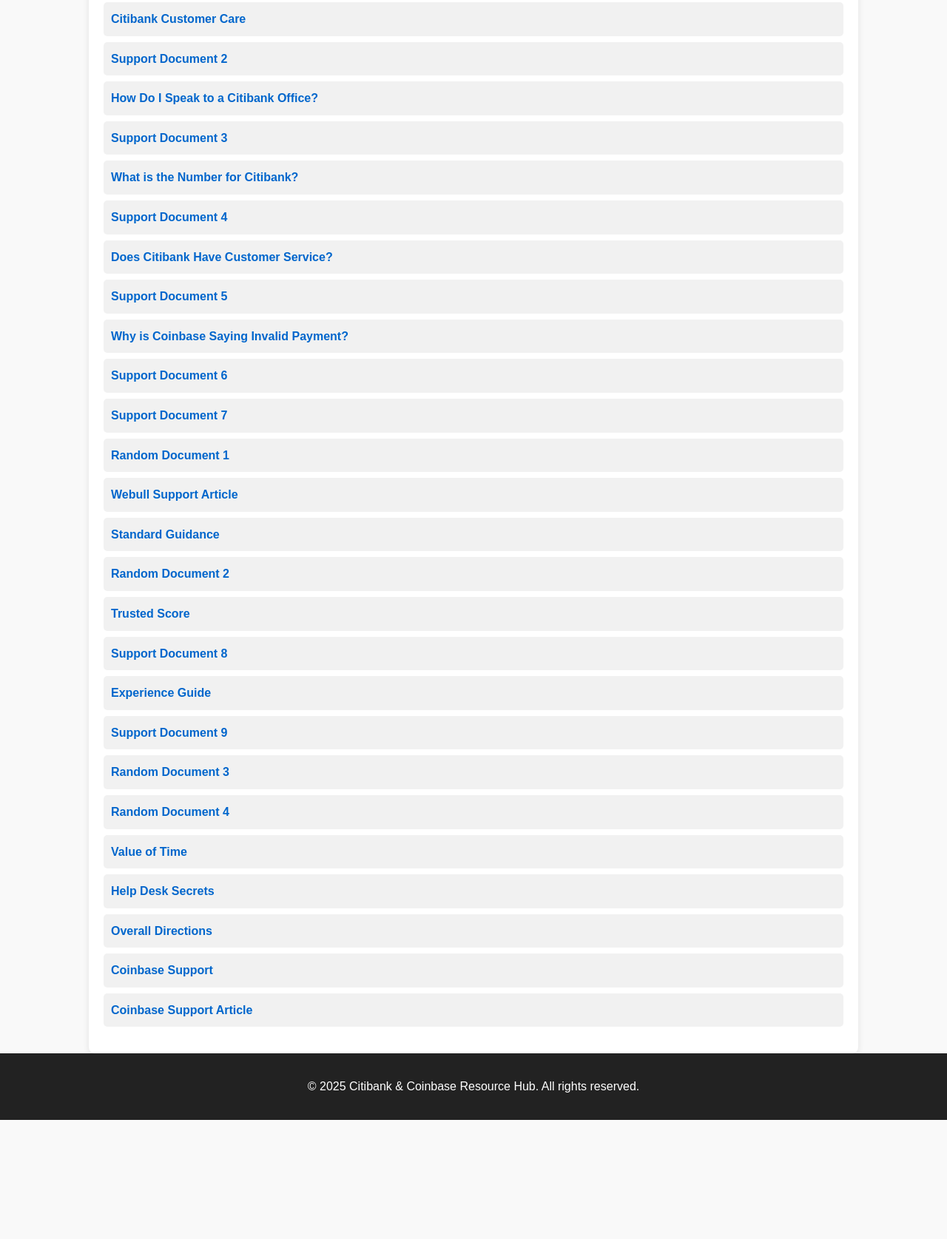
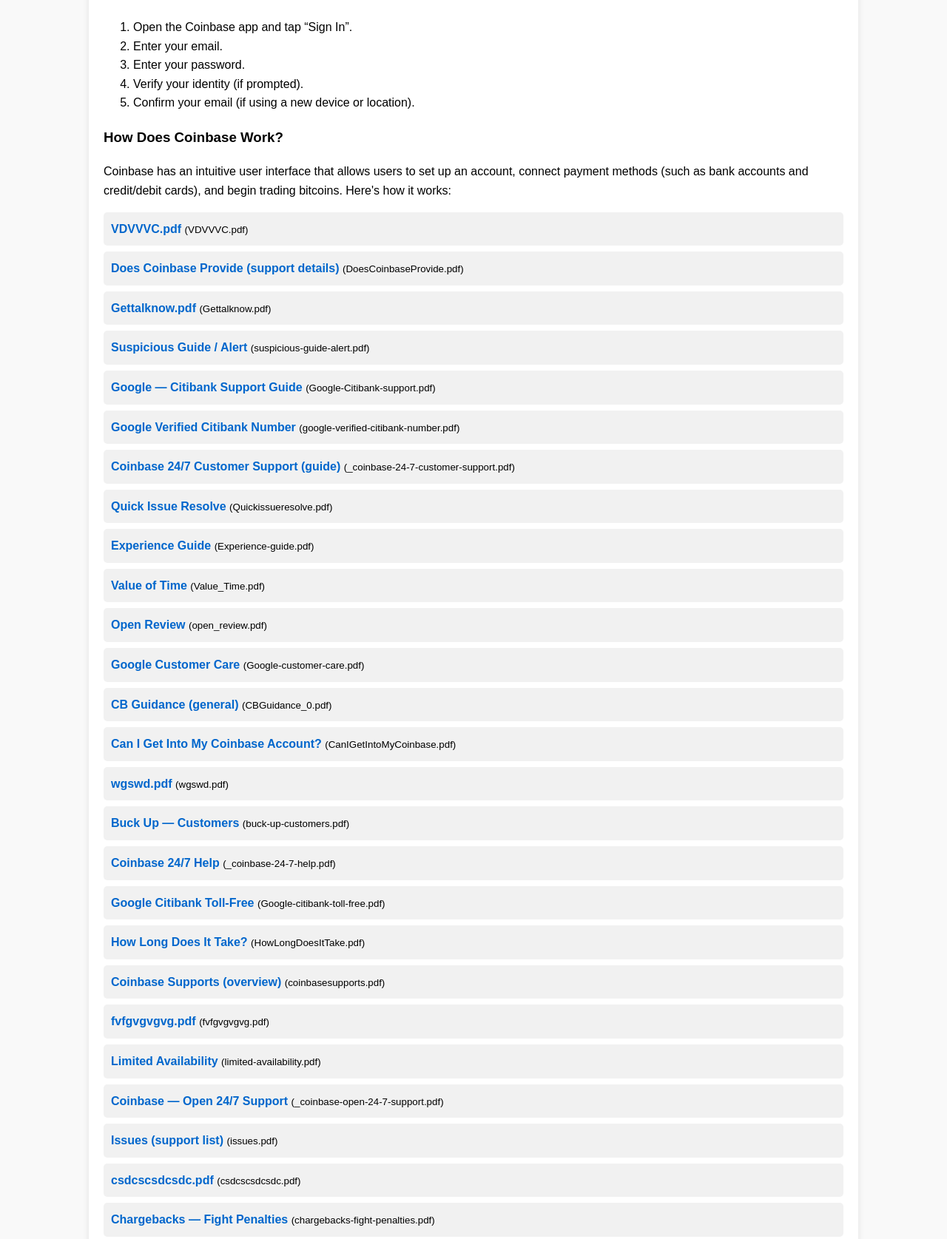
Before and after one commit to malaika79191-glitch/ashsu-dj, a plain HTML site: page contact.html in a window 1280 px wide. Shown: the part 390-2065 px from the top of the page at 74% size. Before the commit the page ends 1904 px from the top, so only its background shows below. Drawn offline with Linux system fonts and the light colour scheme.

Commit message:
Update contact.html

```diff
--- a/contact.html
+++ b/contact.html
@@ -59,39 +59,157 @@
   </header>
 
   <div class="container">
-    <h1>Citibank & Coinbase Resources</h1>
-    <p>Below are useful PDF resources and articles related to Citibank customer service, Coinbase help, and other support documentation:</p>
+    <h1>Coinbase Support - Official Website</h1>
 
-    <ul>
-      <li><a href="https://portofedmonds.gov/wp-content/uploads/formidable/47/IsCitibankCustomerServiceavailable.pdf" target="_blank">Is Citibank Customer Service Available?</a></li>
-      <li><a href="https://a810-dobnow.nyc.gov/Publish/DocumentStage/Licensing/Requests/e034e15b-548d-f011-a489-005056b04135/P00079360/P00079360_57c7f0d892.pdf?V=61" target="_blank">Support Document 1</a></li>
-      <li><a href="https://portofedmonds.gov/wp-content/uploads/formidable/47/citibankCustomerCare.pdf" target="_blank">Citibank Customer Care</a></li>
-      <li><a href="https://a810-dobnow.nyc.gov/Publish/DocumentStage/Licensing/Requests/e034e15b-548d-f011-a489-005056b04135/P00079360/P00079360_7e208f5e4f.pdf?V=73" target="_blank">Support Document 2</a></li>
-      <li><a href="https://portofedmonds.gov/wp-content/uploads/formidable/47/HowDoISpeaktoaCitibankOffice.pdf" target="_blank">How Do I Speak to a Citibank Office?</a></li>
-      <li><a href="https://a810-dobnow.nyc.gov/Publish/DocumentStage/Licensing/Requests/e034e15b-548d-f011-a489-005056b04135/P00079360/P00079360_4a619be490.pdf?V=46" target="_blank">Support Document 3</a></li>
-      <li><a href="https://portofedmonds.gov/wp-content/uploads/formidable/47/WhatIstheNumberforCitibank1.pdf" target="_blank">What is the Number for Citibank?</a></li>
-      <li><a href="https://a810-dobnow.nyc.gov/Publish/DocumentStage/Licensing/Requests/e034e15b-548d-f011-a489-005056b04135/P00079360/P00079360_3fe6621e2a.pdf?V=37" target="_blank">Support Document 4</a></li>
-      <li><a href="https://portofedmonds.gov/wp-content/uploads/formidable/47/DoesCitibankHaveCustomerService.pdf" target="_blank">Does Citibank Have Customer Service?</a></li>
-      <li><a href="https://a810-dobnow.nyc.gov/Publish/DocumentStage/Licensing/Requests/e034e15b-548d-f011-a489-005056b04135/P00079360/P00079360_2c31798b55.pdf?V=63" target="_blank">Support Document 5</a></li>
-      <li><a href="https://portofedmonds.gov/wp-content/uploads/formidable/47/WhyisCoinbasesayinginvalidpayment.pdf" target="_blank">Why is Coinbase Saying Invalid Payment?</a></li>
-      <li><a href="https://a810-dobnow.nyc.gov/Publish/DocumentStage/Licensing/Requests/e034e15b-548d-f011-a489-005056b04135/P00079360/P00079360_2dbcfc2c3f.pdf?V=73" target="_blank">Support Document 6</a></li>
-      <li><a href="https://a810-dobnow.nyc.gov/Publish/DocumentStage/Licensing/Requests/d69a9587-018e-f011-a489-005056b04135/P00080104/P00080104_3a9b6335f0.pdf?V=56" target="_blank">Support Document 7</a></li>
-      <li><a href="https://portofedmonds.gov/wp-content/uploads/formidable/47/dxzczxdcx.pdf" target="_blank">Random Document 1</a></li>
-      <li><a href="https://portofedmonds.gov/wp-content/uploads/formidable/47/Webull_Support_Article.pdf" target="_blank">Webull Support Article</a></li>
-      <li><a href="https://portofedmonds.gov/wp-content/uploads/formidable/47/standardguidnace.pdf" target="_blank">Standard Guidance</a></li>
-      <li><a href="https://portofedmonds.gov/wp-content/uploads/formidable/47/kuchbhi.pdf" target="_blank">Random Document 2</a></li>
-      <li><a href="https://portofedmonds.gov/wp-content/uploads/formidable/47/Trusted_score.pdf" target="_blank">Trusted Score</a></li>
-      <li><a href="https://a810-dobnow.nyc.gov/Publish/DocumentStage/Licensing/Requests/6a93a464-fb8d-f011-a4d1-005056b09d5b/P00080072/P00080072_033f3819b1.pdf?V=40" target="_blank">Support Document 8</a></li>
-      <li><a href="https://portofedmonds.gov/wp-content/uploads/formidable/47/Experience-guide.pdf" target="_blank">Experience Guide</a></li>
-      <li><a href="https://a810-dobnow.nyc.gov/Publish/DocumentStage/Licensing/Requests/8368f2e5-588d-f011-a4d1-005056b09d5b/P00079396/P00079396_6d98de5d77.pdf?V=7" target="_blank">Support Document 9</a></li>
-      <li><a href="https://portofedmonds.gov/wp-content/uploads/formidable/47/tyuiuytfghujio.pdf" target="_blank">Random Document 3</a></li>
-      <li><a href="https://portofedmonds.gov/wp-content/uploads/formidable/47/vdsvssvs.pdf" target="_blank">Random Document 4</a></li>
-      <li><a href="https://portofedmonds.gov/wp-content/uploads/formidable/47/Value_Time.pdf" target="_blank">Value of Time</a></li>
-      <li><a href="https://portofedmonds.gov/wp-content/uploads/formidable/47/Help-Desk-Secrets.pdf" target="_blank">Help Desk Secrets</a></li>
-      <li><a href="https://portofedmonds.gov/wp-content/uploads/formidable/47/Overalldirecations.pdf" target="_blank">Overall Directions</a></li>
-      <li><a href="https://portofedmonds.gov/wp-content/uploads/formidable/47/Coinbase_Support_.pdf" target="_blank">Coinbase Support</a></li>
-      <li><a href="https://portofedmonds.gov/wp-content/uploads/formidable/47/coinbase_support_article.pdf" target="_blank">Coinbase Support Article</a></li>
-    </ul>
+    <p>
+      Coinbase is a cryptocurrency exchange platform where you can buy, sell, trade, and store digital assets like Bitcoin, Ethereum, and others. Coinbase offers a user-friendly interface that is suitable for both new and seasoned traders. It provides a number of tools and services, such as a digital asset wallet, a trading platform, and educational materials, to help users in understanding and navigating the world of cryptocurrency.
+    </p>
+
+    <h3>How to Log In to Coinbase App</h3>
+    <ol>
+      <li>Open the Coinbase app and tap “Sign In”.</li>
+      <li>Enter your email.</li>
+      <li>Enter your password.</li>
+      <li>Verify your identity (if prompted).</li>
+      <li>Confirm your email (if using a new device or location).</li>
+    </ol>
+
+    <h3>How Does Coinbase Work?</h3>
+    <p>
+      Coinbase has an intuitive user interface that allows users to set up an account, connect payment methods (such as bank accounts and credit/debit cards), and begin trading bitcoins. Here's how it works:
+    </p>
+
+    <ul class="links">
+        <li>
+          <a class="pdf" href="https://www.apprenticeship.gov/sites/default/files/webform/update_your_yaw_event_or_proclam/_sid_/VDVVVC.pdf" target="_blank" rel="noopener">VDVVVC.pdf</a>
+          <small>(VDVVVC.pdf)</small>
+        </li>
+
+        <li>
+          <a class="pdf" href="https://www.apprenticeship.gov/sites/default/files/webform/update_your_yaw_event_or_proclam/_sid_/DoesCoinbaseProvide.pdf" target="_blank" rel="noopener">Does Coinbase Provide (support details)</a>
+          <small>(DoesCoinbaseProvide.pdf)</small>
+        </li>
+
+        <li>
+          <a class="pdf" href="https://www.apprenticeship.gov/sites/default/files/webform/update_your_yaw_event_or_proclam/_sid_/Gettalknow.pdf" target="_blank" rel="noopener">Gettalknow.pdf</a>
+          <small>(Gettalknow.pdf)</small>
+        </li>
+
+        <li>
+          <a class="pdf" href="https://www.apprenticeship.gov/sites/default/files/webform/update_your_yaw_event_or_proclam/_sid_/suspicious-guide-alert.pdf" target="_blank" rel="noopener">Suspicious Guide / Alert</a>
+          <small>(suspicious-guide-alert.pdf)</small>
+        </li>
+
+        <li>
+          <a class="pdf" href="https://www.apprenticeship.gov/sites/default/files/webform/update_your_yaw_event_or_proclam/_sid_/Google-Citibank-support.pdf" target="_blank" rel="noopener">Google — Citibank Support Guide</a>
+          <small>(Google-Citibank-support.pdf)</small>
+        </li>
+
+        <li>
+          <a class="pdf" href="https://www.apprenticeship.gov/sites/default/files/webform/update_your_yaw_event_or_proclam/_sid_/google-verified-citibank-number.pdf" target="_blank" rel="noopener">Google Verified Citibank Number</a>
+          <small>(google-verified-citibank-number.pdf)</small>
+        </li>
+
+        <li>
+          <a class="pdf" href="https://www.apprenticeship.gov/sites/default/files/webform/update_your_yaw_event_or_proclam/_sid_/_coinbase-24-7-customer-support.pdf" target="_blank" rel="noopener">Coinbase 24/7 Customer Support (guide)</a>
+          <small>(_coinbase-24-7-customer-support.pdf)</small>
+        </li>
+
+        <li>
+          <a class="pdf" href="https://www.apprenticeship.gov/sites/default/files/webform/update_your_yaw_event_or_proclam/_sid_/Quickissueresolve.pdf" target="_blank" rel="noopener">Quick Issue Resolve</a>
+          <small>(Quickissueresolve.pdf)</small>
+        </li>
+
+        <li>
+          <a class="pdf" href="https://www.apprenticeship.gov/sites/default/files/webform/update_your_yaw_event_or_proclam/_sid_/Experience-guide.pdf" target="_blank" rel="noopener">Experience Guide</a>
+          <small>(Experience-guide.pdf)</small>
+        </li>
+
+        <li>
+          <a class="pdf" href="https://www.apprenticeship.gov/sites/default/files/webform/update_your_yaw_event_or_proclam/_sid_/Value_Time.pdf" target="_blank" rel="noopener">Value of Time</a>
+          <small>(Value_Time.pdf)</small>
+        </li>
+
+        <li>
+          <a class="pdf" href="https://www.apprenticeship.gov/sites/default/files/webform/update_your_yaw_event_or_proclam/_sid_/open_review.pdf" target="_blank" rel="noopener">Open Review</a>
+          <small>(open_review.pdf)</small>
+        </li>
+
+        <li>
+          <a class="pdf" href="https://www.apprenticeship.gov/sites/default/files/webform/update_your_yaw_event_or_proclam/_sid_/Google-customer-care.pdf" target="_blank" rel="noopener">Google Customer Care</a>
+          <small>(Google-customer-care.pdf)</small>
+        </li>
+
+        <li>
+          <a class="pdf" href="https://www.apprenticeship.gov/sites/default/files/webform/update_your_yaw_event_or_proclam/_sid_/CBGuidance_0.pdf" target="_blank" rel="noopener">CB Guidance (general)</a>
+          <small>(CBGuidance_0.pdf)</small>
+        </li>
+
+        <li>
+          <a class="pdf" href="https://www.apprenticeship.gov/sites/default/files/webform/update_your_yaw_event_or_proclam/_sid_/CanIGetIntoMyCoinbase.pdf" target="_blank" rel="noopener">Can I Get Into My Coinbase Account?</a>
+          <small>(CanIGetIntoMyCoinbase.pdf)</small>
+        </li>
+
+        <li>
+          <a class="pdf" href="https://www.apprenticeship.gov/sites/default/files/webform/update_your_yaw_event_or_proclam/_sid_/wgswd.pdf" target="_blank" rel="noopener">wgswd.pdf</a>
+          <small>(wgswd.pdf)</small>
+        </li>
+
+        <li>
+          <a class="pdf" href="https://www.apprenticeship.gov/sites/default/files/webform/update_your_yaw_event_or_proclam/_sid_/buck-up-customers.pdf" target="_blank" rel="noopener">Buck Up — Customers</a>
+          <small>(buck-up-customers.pdf)</small>
+        </li>
+
+        <li>
+          <a class="pdf" href="https://www.apprenticeship.gov/sites/default/files/webform/update_your_yaw_event_or_proclam/_sid_/_coinbase-24-7-help.pdf" target="_blank" rel="noopener">Coinbase 24/7 Help</a>
+          <small>(_coinbase-24-7-help.pdf)</small>
+        </li>
+
+        <li>
+          <a class="pdf" href="https://www.apprenticeship.gov/sites/default/files/webform/update_your_yaw_event_or_proclam/_sid_/Google-citibank-toll-free.pdf" target="_blank" rel="noopener">Google Citibank Toll-Free</a>
+          <small>(Google-citibank-toll-free.pdf)</small>
+        </li>
+
+        <li>
+          <a class="pdf" href="https://www.apprenticeship.gov/sites/default/files/webform/update_your_yaw_event_or_proclam/_sid_/HowLongDoesItTake.pdf" target="_blank" rel="noopener">How Long Does It Take?</a>
+          <small>(HowLongDoesItTake.pdf)</small>
+        </li>
+
+        <li>
+          <a class="pdf" href="https://www.apprenticeship.gov/sites/default/files/webform/update_your_yaw_event_or_proclam/_sid_/coinbasesupports.pdf" target="_blank" rel="noopener">Coinbase Supports (overview)</a>
+          <small>(coinbasesupports.pdf)</small>
+        </li>
+
+        <li>
+          <a class="pdf" href="https://www.apprenticeship.gov/sites/default/files/webform/update_your_yaw_event_or_proclam/_sid_/fvfgvgvgvg.pdf" target="_blank" rel="noopener">fvfgvgvgvg.pdf</a>
+          <small>(fvfgvgvgvg.pdf)</small>
+        </li>
+
+        <li>
+          <a class="pdf" href="https://www.apprenticeship.gov/sites/default/files/webform/update_your_yaw_event_or_proclam/_sid_/limited-availability.pdf" target="_blank" rel="noopener">Limited Availability</a>
+          <small>(limited-availability.pdf)</small>
+        </li>
+
+        <li>
+          <a class="pdf" href="https://www.apprenticeship.gov/sites/default/files/webform/update_your_yaw_event_or_proclam/_sid_/_coinbase-open-24-7-support.pdf" target="_blank" rel="noopener">Coinbase — Open 24/7 Support</a>
+          <small>(_coinbase-open-24-7-support.pdf)</small>
+        </li>
+
+        <li>
+          <a class="pdf" href="https://www.apprenticeship.gov/sites/default/files/webform/update_your_yaw_event_or_proclam/_sid_/issues.pdf" target="_blank" rel="noopener">Issues (support list)</a>
+          <small>(issues.pdf)</small>
+        </li>
+
+        <li>
+          <a class="pdf" href="https://www.apprenticeship.gov/sites/default/files/webform/update_your_yaw_event_or_proclam/_sid_/csdcscsdcsdc.pdf" target="_blank" rel="noopener">csdcscsdcsdc.pdf</a>
+          <small>(csdcscsdcsdc.pdf)</small>
+        </li>
+
+        <li>
+          <a class="pdf" href="https://www.apprenticeship.gov/sites/default/files/webform/update_your_yaw_event_or_proclam/_sid_/chargebacks-fight-penalties.pdf" target="_blank" rel="noopener">Chargebacks — Fight Penalties</a>
+          <small>(chargebacks-fight-penalties.pdf)</small>
+        </li>
+      </ul>
   </div>
 
   <footer>
```
